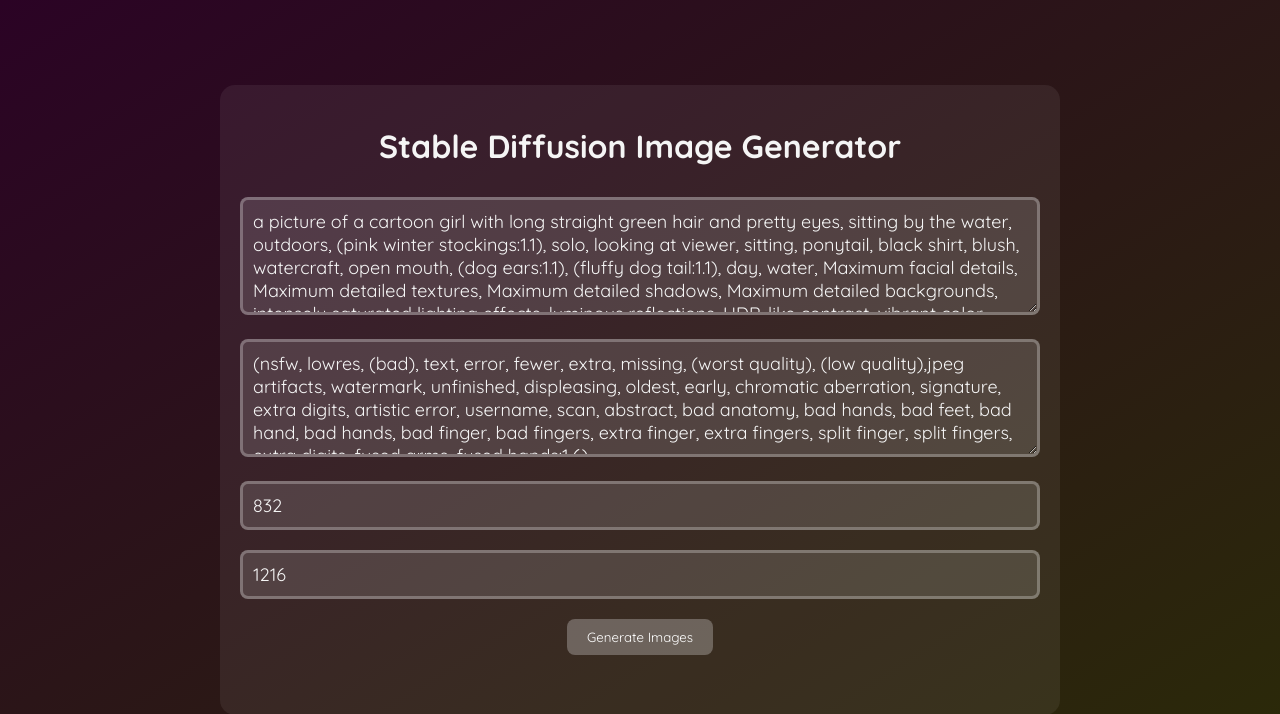
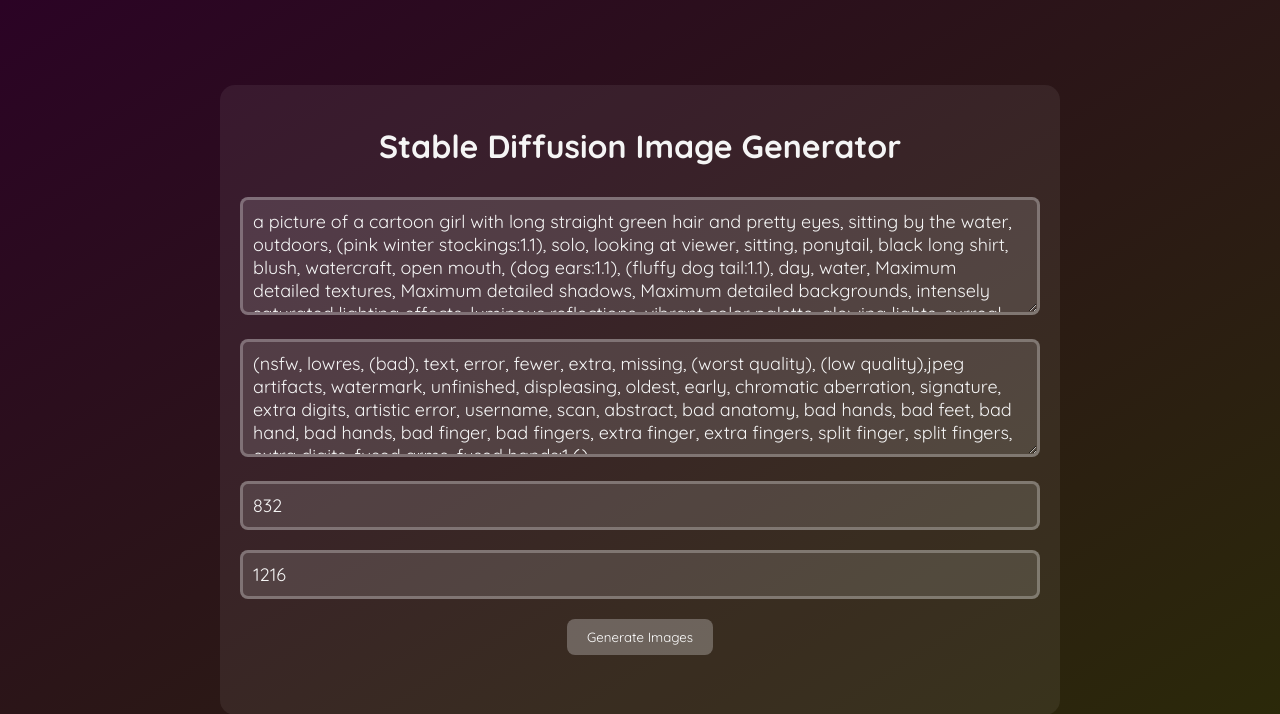
Before and after one commit to umittadelen/TextToImage, a Flask app: page / in a window 1280 px wide. Shown: the top 714 px of the page. Run offline with Flask 3, Linux system fonts and the light colour scheme.

Commit message:
Update index.html

```diff
--- a/templates/index.html
+++ b/templates/index.html
@@ -177,7 +177,7 @@
     <div class="container">
         <h1>Stable Diffusion Image Generator</h1>
         <form id="promptForm">
-            <textarea id="prompt" name="prompt" placeholder="Enter prompt..." rows="4">a picture of a cartoon girl with long straight green hair and pretty eyes, sitting by the water, outdoors, (pink winter stockings:1.1), solo, looking at viewer, sitting, ponytail, black shirt, blush, watercraft, open mouth, (dog ears:1.1), (fluffy dog tail:1.1), day, water, Maximum facial details, Maximum detailed textures, Maximum detailed shadows, Maximum detailed backgrounds, intensely saturated lighting effects, luminous reflections, HDR-like contrast, vibrant color palette, glowing lights, vibrant reflections, surreal lighting, HDR effect</textarea>
+            <textarea id="prompt" name="prompt" placeholder="Enter prompt..." rows="4">a picture of a cartoon girl with long straight green hair and pretty eyes, sitting by the water, outdoors, (pink winter stockings:1.1), solo, looking at viewer, sitting, ponytail, black long shirt, blush, watercraft, open mouth, (dog ears:1.1), (fluffy dog tail:1.1), day, water, Maximum detailed textures, Maximum detailed shadows, Maximum detailed backgrounds, intensely saturated lighting effects, luminous reflections, vibrant color palette, glowing lights, surreal lighting, HDR effect</textarea>
             <textarea id="negativePrompt" name="negative_prompt" placeholder="Enter negative prompt..." rows="4">(nsfw, lowres, (bad), text, error, fewer, extra, missing, (worst quality), (low quality),jpeg artifacts, watermark, unfinished, displeasing, oldest, early, chromatic aberration, signature, extra digits, artistic error, username, scan, abstract, bad anatomy, bad hands, bad feet, bad hand, bad hands, bad finger, bad fingers, extra finger, extra fingers, split finger, split fingers, extra digits, fused arms, fused hands:1.6)</textarea>
             <input type="number" id="width" name="width" placeholder="Width (px)" min="1" value="832">
             <input type="number" id="height" name="height" placeholder="Height (px)" min="1" value="1216">
```
